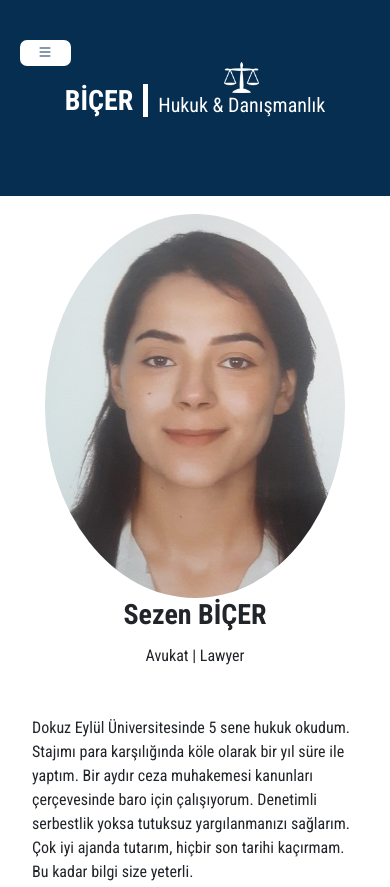
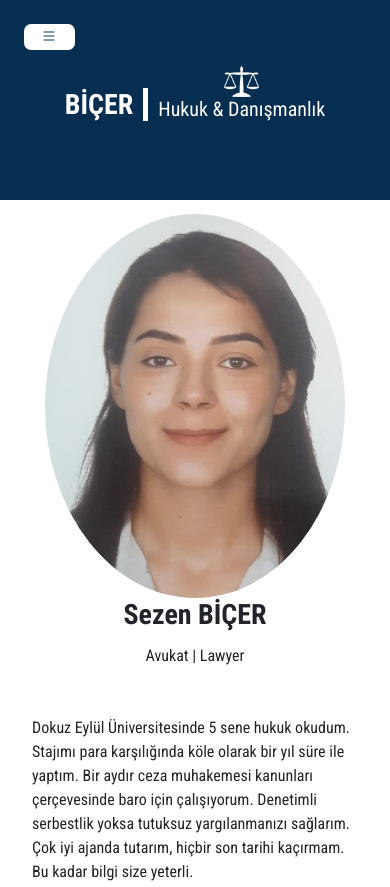
Before and after one commit to gulerumut/efehukuk.github.io, a plain HTML site: page index.html in a window 390 px wide. Shown: the top 887 px of the page. Drawn offline with nearby package versions, Linux system fonts and the light colour scheme.

Commit message:
canvas_problem

```diff
--- a/css/tablet.css
+++ b/css/tablet.css
@@ -52,9 +52,12 @@
     padding: 0 1rem;
     background-color: #fff !important;
     color: #062e51;
-    position: relative;
+    margin-top: 1.5rem;
+    margin-left: 1.5rem;
+
+    /* position: relative;
     left: 20px;
-    top: 20px;
+    top: 20px; */
 
 
 }
--- a/index.html
+++ b/index.html
@@ -34,9 +34,12 @@
 <body data-bs-spy="scroll" data-bs-target=".navbar" data-bs-offset="0" data-bs-smooth-scroll="true" tabindex="0">
 
     <header class="bg-dark-blue" style="z-index:3">
-        <button id="canvas-btn" class="btn" type="button" data-bs-toggle="offcanvas"
+        <div>
+            <button id="canvas-btn" class="btn" type="button" data-bs-toggle="offcanvas"
                     data-bs-target="#offcanvasWithBothOptions" aria-controls="offcanvasWithBothOptions"><i
                         class="bi bi-list"></i></button>
+        </div>
+
         <div class="container">
 
             <nav id="navbar">
```
